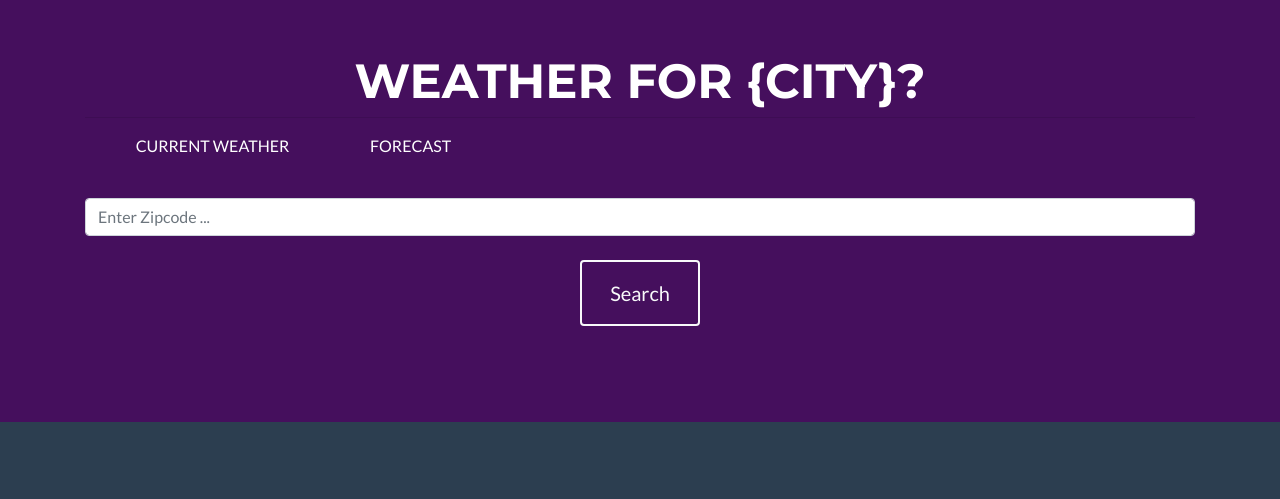
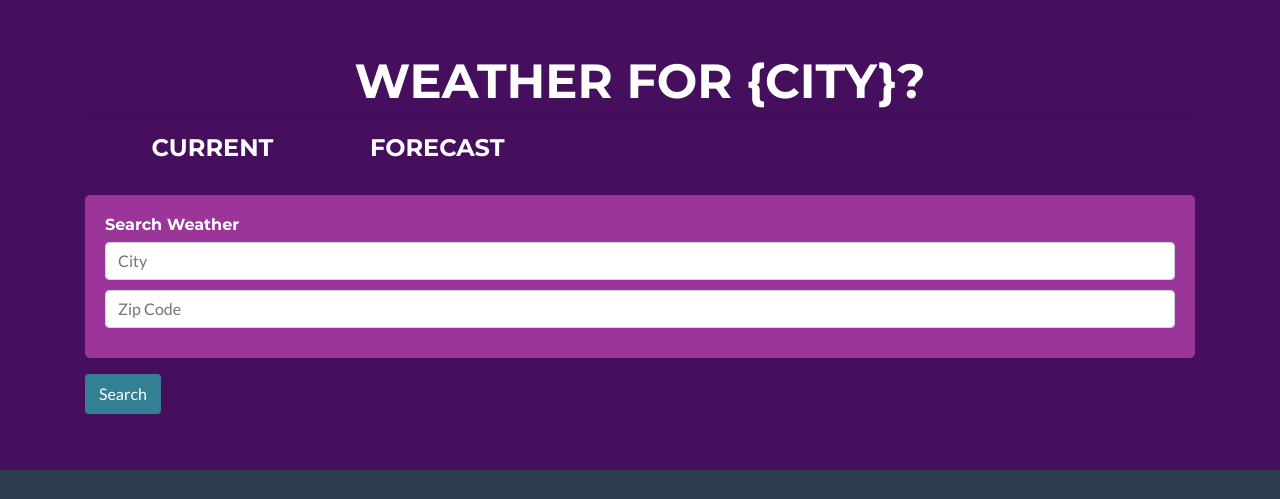
Before and after one commit to catchbb14/eventz, a plain HTML site: page index.html in a window 1280 px wide. Shown: the part 880-1379 px from the top of the page. Drawn offline with nearby package versions, Linux system fonts and the light colour scheme; no server answers; some icons are missing.

Commit message:
testing upload

```diff
--- a/assets/js/openweather.js
+++ b/assets/js/openweather.js
@@ -57,6 +57,9 @@ $(function(){
     //Function to pull information for the current weather and print to html
     function  createCurrentWeatherElements(currentResponse) {
 
+        //Empties html at the currentWeather id location
+        $('#currentWeather').empty();
+
         //Variables for the infromation pulled from the API
         var currentWeatherCity = currentResponse.name || 'Data Not Available';
         var currentWeatherZipcode = zipcode || 'Data Not Available';
@@ -93,21 +96,22 @@ $(function(){
                         <p>${currentWeatherDay} ${currentWeatherDate}</p>
                     </div>
                     <div class="col-8">
-                        <p>${currentWeatherCity} CURRENT WEATHER</p>
+                        <p>${currentWeatherCity}</p>
                     </div>
                 </div>
 
             </div>
             <hr>`;
 
-        //Empties html at the currentWeather id location
-        $('#currentWeather').empty();
         //Appends new html to the currentWeather id location
         $('#currentWeather').append(html);
     };
 
     //Function to pull information for the forecast weather and print to html
     function  createForecastWeatherElements(forecastResponse) {
+
+        //Empties html at the currentWeather id location
+        $('#forecastWeather').empty();
 
         for (var i = 0; i < forecastResponse.list.length; i= i+8 ) {
 
@@ -117,8 +121,6 @@ $(function(){
             var forecastWeatherDescription = forecastResponse.list[i].weather[0].description || 'Data Not Available';
             var forecastWeatherIcon = forecastResponse.list[i].weather[0].icon || 'Data Not Available';
             var forecastWeatherGroup= forecastResponse.list[i].weather[0].main || 'Data Not Available';
-
-
 
         //Variable for html
         var html = '';
@@ -156,8 +158,6 @@ $(function(){
                 </div>
                 <hr>`;
 
-        //Empties html at the currentWeather id location
-        //$('#forecastWeather').empty();
         //Append html to the currentWeather id location
         $('#forecastWeather').append(html);
 
--- a/index.html
+++ b/index.html
@@ -126,22 +126,26 @@
 
         <div id="weatherWidget" class="row">
           <div class="col-lg-3 ml-auto">
-            <p class="text-center">CURRENT WEATHER</p>
+            <h4 class="text-center">CURRENT</h4>
             <div id="currentWeather"></div>
           </div>
 
           <div class="col-lg-9 ml-auto">
-            <p>FORECAST</p>
+            <h4>FORECAST</h4>
             <div id="forecastWeather"></div>
           </div>
         </div>
 
-        <div class="text-center mt-4">
-          <a>
-            <input id="newInput" class="form-control" placeholder="Enter Zipcode ..."><br>
-            <button id="newButton" class="btn btn-xl btn-outline-light">Search</button>
-          </a>
+
+        <div id="weather-search"class="text-center mt-4">
+          <div id="search-weater" class="form-group search-form">
+            <h6 class="text-left">Search Weather</h6>
+            <input id="search-city" type="text" class="form-control" placeholder="City">
+            <input id="newInput" type="text" class="form-control" placeholder="Zip Code">
+          </div>
+          <button id="newButton" type="submit" class="btn btn-search-submit float-left">Search</button>
         </div>
+
 
       </div>
     </section>
```
